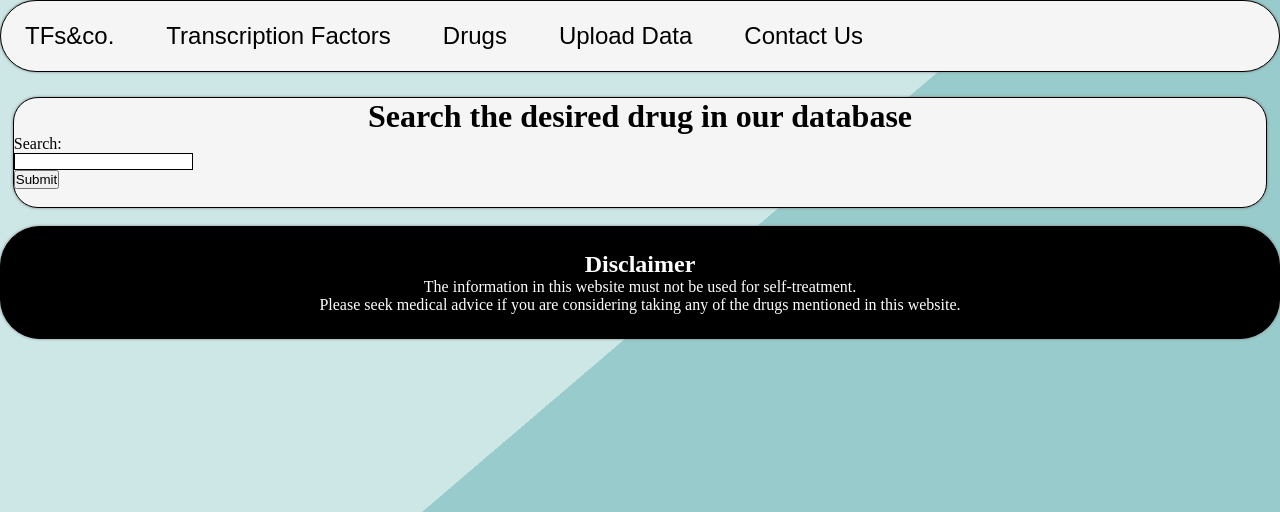
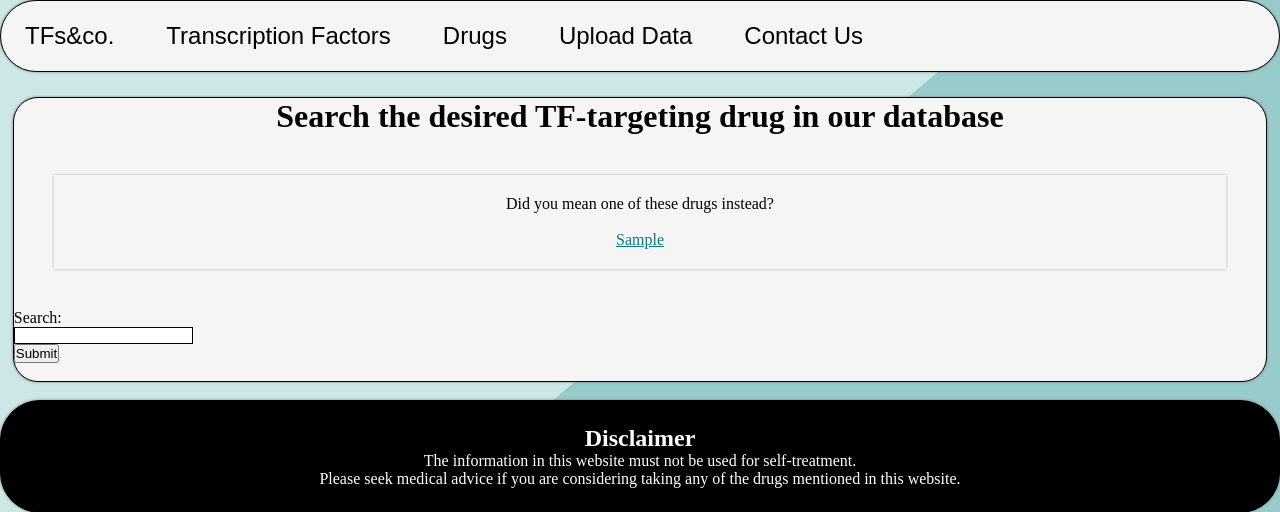
Before and after one commit to aelezi01/cleanTFsite, a Flask app: template templates/drugs_search.html in a window 1280 px wide. Shown: the part 55-567 px from the top of the page. Run offline with Flask 2, Linux system fonts and the light colour scheme; the template is opened without the code that fills it: most values are stand-ins (such as "Sample title", 1, 10 or a date in 2020).

Commit message:
ae 18:38 23/02

```diff
--- a/app.py
+++ b/app.py
@@ -2,7 +2,7 @@ from flask import Flask, render_template, request, redirect, url_for, flash
 import sqlite3 as sql
 import functions_for_samar
 import graphsFunctions
-from sqltools import TFsearch_functionalities
+from sqltools import TFsearch_functionalities, drug_search_functionalities
 
 # create a flask application object
 app_obj = Flask(__name__)
@@ -40,6 +40,7 @@ def TF_search():
             con.close()
             flash('The protein searched is not present in our database' + '\t')
 
+            # look for similar results
             similar_results = TFsearch_functionalities(protein)
 
             return render_template('TF_search.html', similar_results = similar_results)
@@ -94,8 +95,12 @@ def drugs_search():
             # close the connection to the database
             c.close()
             con.close()
-            flash('The drug searched is not present in our database')
-            return render_template('drugs_search.html')
+            flash('The drug searched is not present in our database' + '\t')
+
+            # look for similar results
+            similar_results = drug_search_functionalities(drug)
+
+            return render_template('drugs_search.html', similar_results = similar_results)
     else:
         return render_template('drugs_search.html')
 
--- a/sqltools.py
+++ b/sqltools.py
@@ -84,7 +84,7 @@ def drug_search_functionalities(search_term):
     # create the tuple, the connection and the cursor
     # this query will allow 0, 1 or multiple characters in front of and after the pattern seached for
     query = ('%'+search_term+'%',)
-    conn = sqlite3.connect("Database/tfdata.db")
+    conn = sqlite3.connect("tfdata.db")
     c = conn.cursor()
     # search for the query and return the genesymbols from transcriptionFactors
     c.execute("SELECT name FROM drugs WHERE name LIKE ?", query)
--- a/templates/TF_search.html
+++ b/templates/TF_search.html
@@ -18,7 +18,7 @@
 		{% endwith %}
 
 
-
+		<!--if the TF is not in our database, but there are similar results, display links for these results-->
 		{% if similar_results %}
 			<div class="flashed">
 				<p>Did you mean one of these TFs instead?</p><br>
@@ -26,11 +26,7 @@
 					<a href="{{ url_for('TF', TF_name = x) }}" style="color: teal; text-align: justify;">{{x}}</a>
 				{% endfor %}
 			</div>
-
 		{% endif %}
-
-
-
 
 	</div>
 
--- a/templates/basicLayout.html
+++ b/templates/basicLayout.html
@@ -40,6 +40,7 @@
 
         <div style="height: 5px;"></div>
 
+        <!--this section codes for the footer-->
         <footer class="footer">
             <h2>Disclaimer</h2>
             <p>The information in this website must not be used for self-treatment. <br>
--- a/templates/drugs_search.html
+++ b/templates/drugs_search.html
@@ -4,7 +4,7 @@
 
 <div class="contentMargin">
   <div style="text-align: center;">
-    <h1>Search the desired drug in our database</h1>
+    <h1>Search the desired TF-targeting drug in our database</h1>
   </div>
 
   <div>
@@ -17,6 +17,16 @@
       {% endif %}
     {% endwith %}
   </div>
+
+  <!--if the drug is not in our database, but there are similar results, display links for these results-->
+  {% if similar_results %}
+    <div class="flashed">
+      <p>Did you mean one of these drugs instead?</p><br>
+      {% for x in similar_results %}
+        <a href="{{ url_for('drugs', drug_name = x) }}" style="color: teal; text-align: justify;">{{x}}</a>
+      {% endfor %}
+    </div>
+  {% endif %}
 
 
   <div>
```
